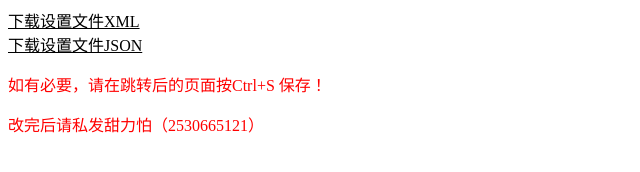
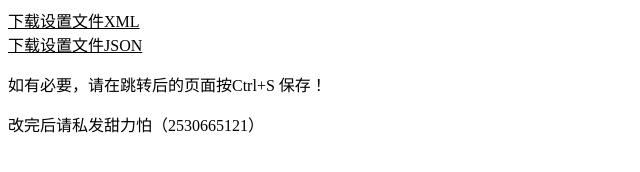
Before and after one commit to xiaozhu2021/software, a plain HTML site: page bot/index.html in a window 1280 px wide. Shown: the whole page, without its empty margins (0-640 px from the left). Drawn offline with Linux system fonts and the light colour scheme.

Commit message:
Update index.html

```diff
--- a/bot/index.html
+++ b/bot/index.html
@@ -6,12 +6,13 @@
 <style>
 #tips
 {
-	color:red;
+	color:#000000;
 }
-a:link {color:#000000;}      /* 未访问链接*/
-a:visited {color:#9013fe;}  /* 已访问链接 */
+a:link {color:#000000;}    /* 未访问链接*/
+a:visited {color:#9013fe;} /* 已访问链接 */
 a:hover {color:#ff0000;}  /* 鼠标移动到链接上 */
-a:active {color:#0000FF;}  /* 鼠标点击时 */
+a:active {color:#0000FF;} /* 鼠标点击时 */
+body {background-color:#ffffff;}
 </style>
 </head>
 <body>
```
